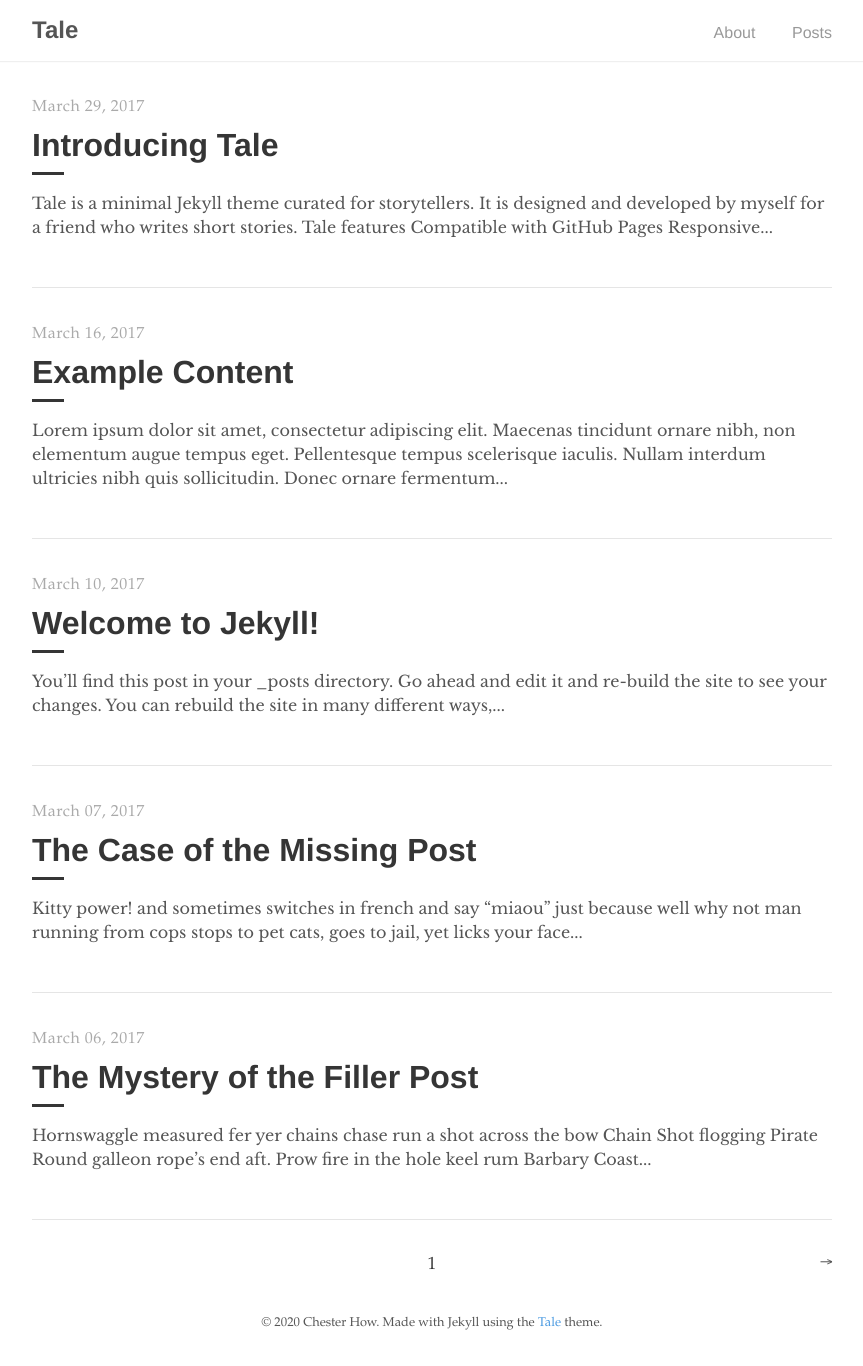
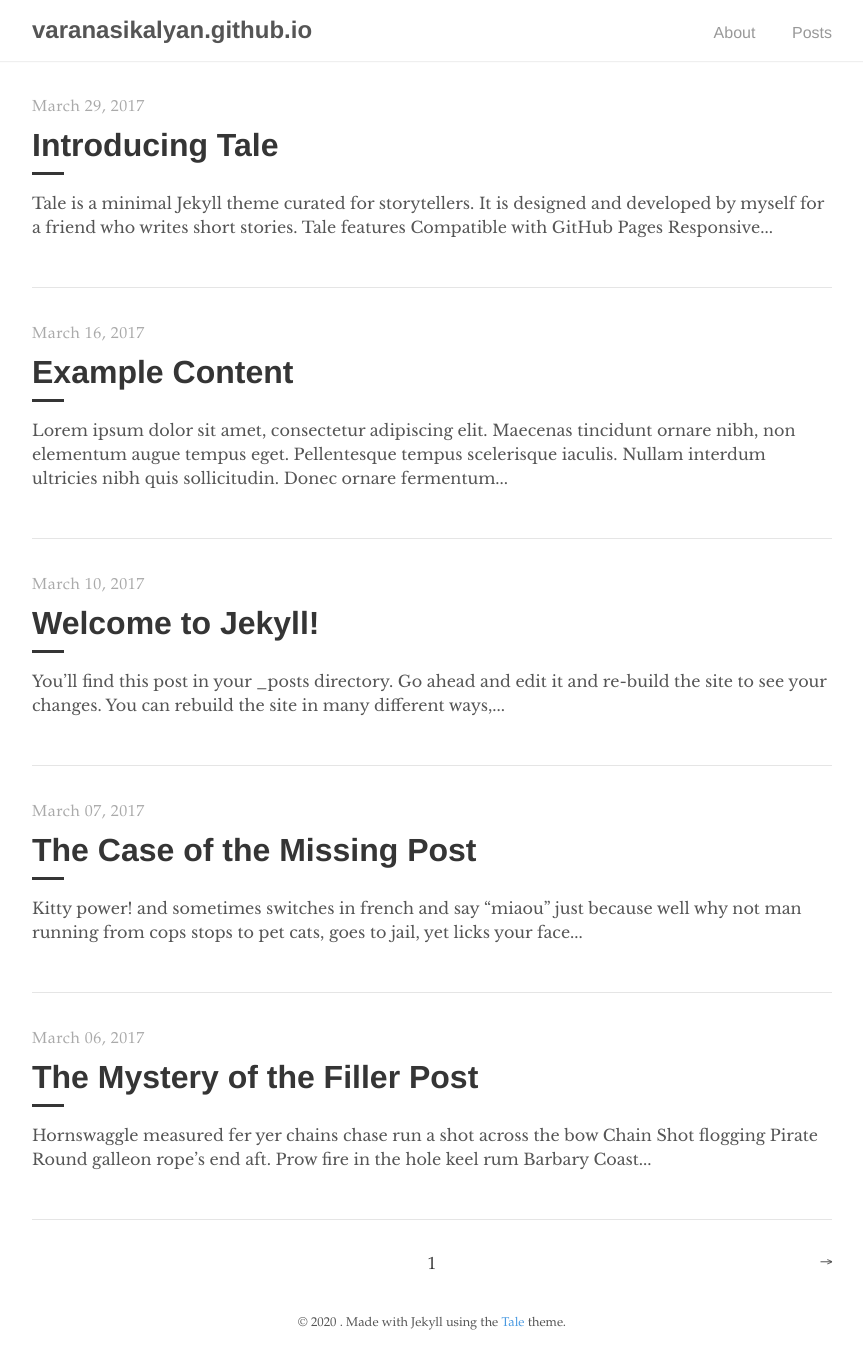
Before and after one commit to varanasikalyan/varanasikalyan.github.io, a Jekyll site: the page built from index.html, in a window 1280 px wide. Shown: the whole page, without its empty margins (208-1071 px from the left). Built offline with Jekyll 4.4.1, drawn with Linux system fonts in a browser that asks for light colours; the list of posts is cut into pages by our own code; part of the change alters nothing that is shown.

Commit message:
Update _config.yml

```diff
--- a/_config.yml
+++ b/_config.yml
@@ -1,41 +1,4 @@
-# Site settings
-title:          Tale
-description:    "Minimal Jekyll theme for storytellers"
-baseurl:        "/tale"
-url:            "https://chesterhow.github.io"
+theme:      tale
 
-# Google Analytics
-google_analytics: UA—XXXXXXXX-X
-
-# Author
-author:
-  name:         Chester How
-  url:          https://chester.how
-  email:        chesterhow@gmail.com
-
-# Build settings
-markdown:       kramdown
-include:
-  - _pages
-
-# Assets
-sass:
-  sass_dir:     _sass
-  style:        compressed
-
-# Gems
-plugins:
-  - jekyll-feed
-  - jekyll-paginate
-  - jekyll-seo-tag
-  # - jemoji #Uncomment this to allow emoji in your post
-
-# Permalinks
-permalink:      /:year-:month-:day/:title
-paginate:       5
-
-# Excludes
-exclude: [ Gemfile, Gemfile.lock, tale.gemspec ]
-
-# Disqus (Set to your disqus id)
-disqus:         jekyll-tale
+permalink:  /:year-:month-:day/:title
+paginate:   5
```
